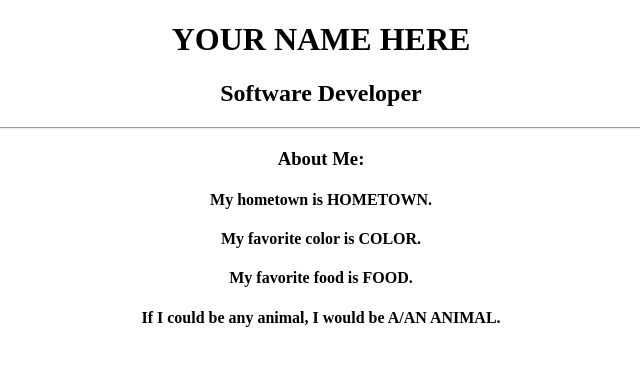
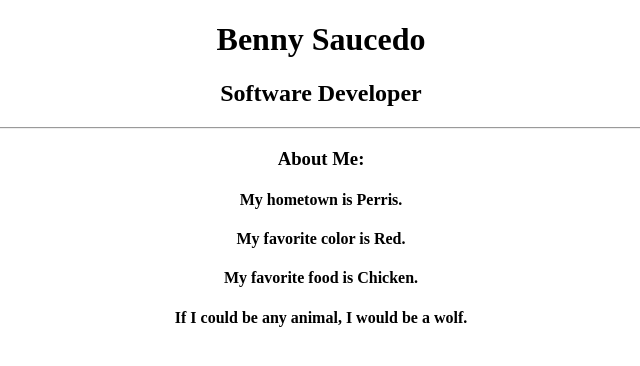
Before and after one commit to Benji250/profile, a plain HTML site: page index.html in a window 1280 px wide. Shown: the whole page, without its empty margins (319-959 px from the left). Drawn offline with Linux system fonts and the light colour scheme.

Commit message:
updated content

```diff
--- a/index.html
+++ b/index.html
@@ -7,14 +7,14 @@
 		  </head>
 		  <body>
 			<div align="center">
-				<h1>YOUR NAME HERE</h1>
+				<h1>Benny Saucedo</h1>
 				<h2>Software Developer</h2>
 				<hr>
 				<h3>About Me:</h3>
-					<h4>My hometown is HOMETOWN.</h4>
-					<h4>My favorite color is COLOR.</h4>
-					<h4>My favorite food is FOOD.</h4>
-					<h4>If I could be any animal, I would be A/AN ANIMAL.</h4>
+					<h4>My hometown is Perris.</h4>
+					<h4>My favorite color is Red.</h4>
+					<h4>My favorite food is Chicken.</h4>
+					<h4>If I could be any animal, I would be a wolf.</h4>
 			</div>
 		  </body>
 		</html>
```
